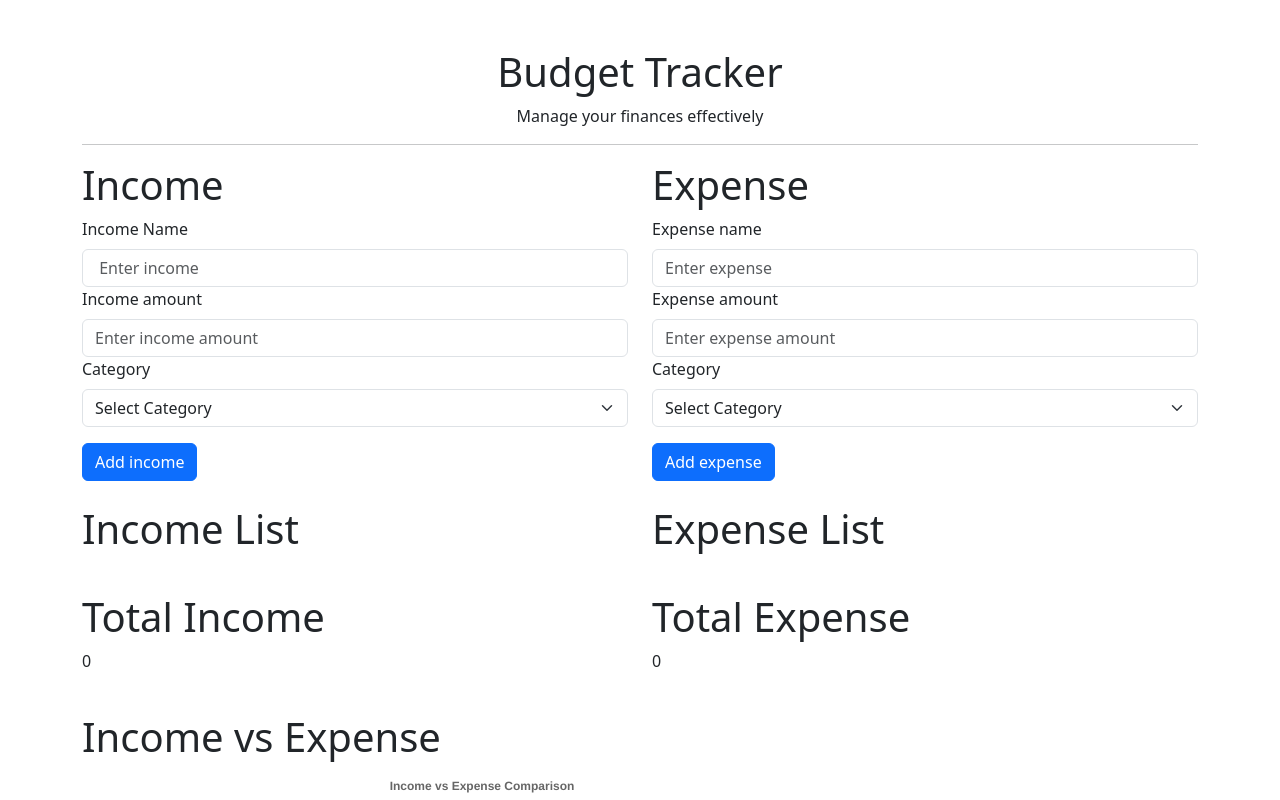
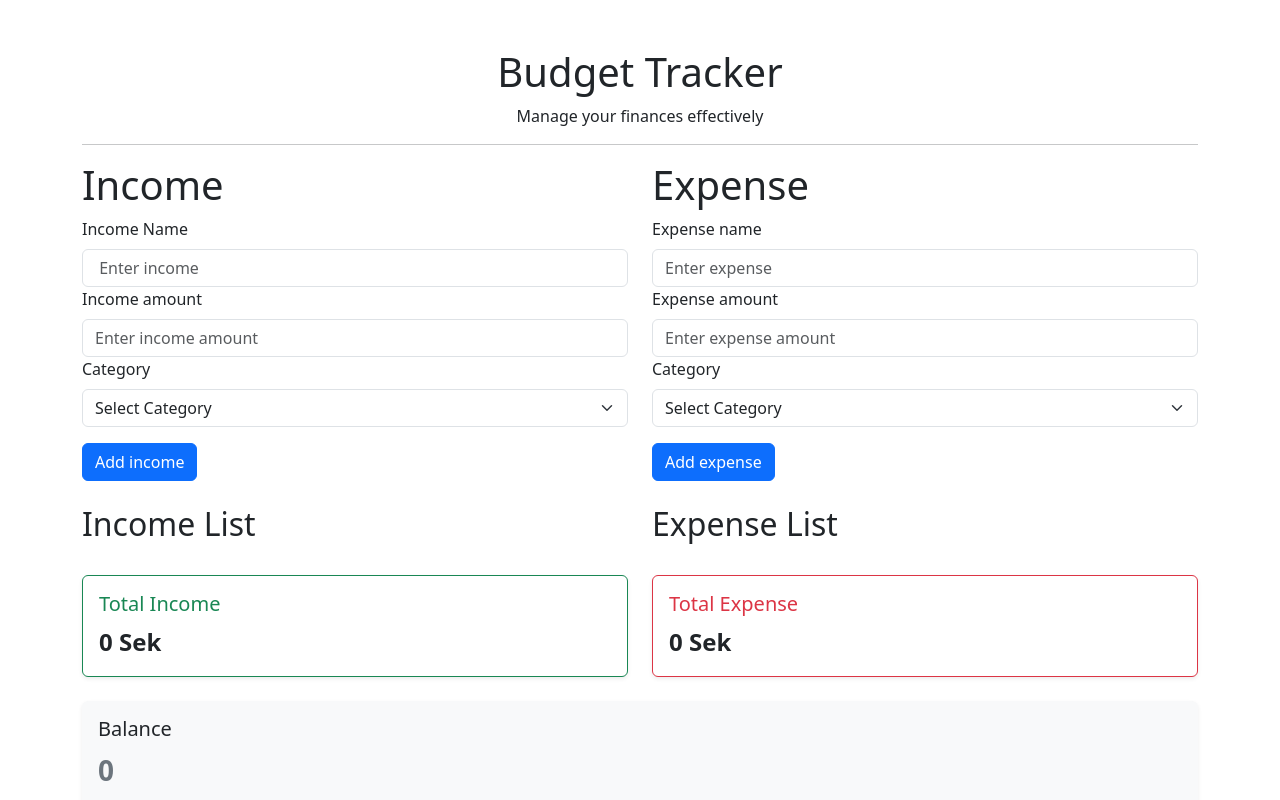
Before and after one commit to andols-dev/budget_tracker_react_typescript, a React (Vite) app: page / in a window 1280 px wide. Shown: the top 800 px of the page. Built offline with nearby package versions, Linux system fonts and the light colour scheme.

Commit message:
style list, add remove button and logic, style total income and total expense, add balance

```diff
--- a/src/App.tsx
+++ b/src/App.tsx
@@ -1,6 +1,7 @@
 
 import { useState, useEffect } from 'react';
-import { Button, Container, Form, Col, Row,ToastContainer, Toast } from 'react-bootstrap'
+import { Button, Container, Form,  ToastContainer, Toast,Row, Col,Card, ListGroup,Badge } from 'react-bootstrap'
+
 import { v4 as uuid } from 'uuid';
 import 'bootstrap/dist/css/bootstrap.min.css';
 import IncomeVsExpenseChart from './Components/IncomeVsExpenseChart';
@@ -188,7 +189,19 @@ function App() {
     setSelectedExpenseCategory(' ');
   };
 
+  const removeIncome = (id: string) => {
+    const updatedList = incomeList.filter(item => item.id !== id);
+    setIncomeList(updatedList)
+  }
 
+  const removeExpense = (id: string) => {
+    const updatedList = expenseList.filter(item => item.id !== id);
+    setExpenseList(updatedList);
+  }
+
+  const balance = totalIncome - totalExpense;
+
+  const balanceTextColor = balance > 0 ? 'text-success' : balance < 0 ? 'text-danger' : 'text-secondary';
   return (
     <Container className="mt-5">
       <h1 className="text-center">Budget Tracker</h1>
@@ -273,35 +286,90 @@ function App() {
 
 <Row>
   <Col md={6} className="mb-4">
-          <h1>Income List</h1>
-          <ul>
+    <h2>Income List</h2>
+    <ListGroup>
       {incomeList.map((income) => (
-              <li key={income.id}>
-                {income.name} - {income.amount} - {income.category}
-              </li>
+        <ListGroup.Item
+          key={income.id}
+          className="d-flex justify-content-between align-items-center"
+        >
+          <div>
+            <strong>{income.name}</strong> - {income.amount}{' '}
+            <Badge bg="success" className="ms-2">
+              {income.category}
+            </Badge>
+          </div>
+          <Button
+            variant="outline-danger"
+            size="sm"
+            onClick={() => removeIncome(income.id)}
+          >
+            Remove
+          </Button>
+        </ListGroup.Item>
       ))}
-          </ul>
+    </ListGroup>
   </Col>
+
   <Col md={6} className="mb-4">
-          <h1>Expense List</h1>
-          <ul>
+    <h2>Expense List</h2>
+    <ListGroup>
       {expenseList.map((expense) => (
-              <li key={expense.id}>
-                {expense.name} - {expense.amount} - {expense.category}
-              </li>
+        <ListGroup.Item
+          key={expense.id}
+          className="d-flex justify-content-between align-items-center"
+        >
+          <div>
+            <strong>{expense.name}</strong> - {expense.amount}{' '}
+            <Badge bg="danger" className="ms-2">
+              {expense.category}
+            </Badge>
+          </div>
+          <Button
+            variant="outline-danger"
+            size="sm"
+            onClick={() => removeExpense(expense.id)}
+          >
+            Remove
+          </Button>
+        </ListGroup.Item>
       ))}
-          </ul>
+    </ListGroup>
   </Col>
 </Row>
 
-        <Row>
-          <Col md={6} className="mb-4">
-          <h1>Total Income</h1>
-          <p>{totalIncome}</p>
+
+<Row className="mb-4">
+  <Col md={6}>
+    <Card className="shadow-sm border-success">
+      <Card.Body>
+        <Card.Title className="text-success">Total Income</Card.Title>
+        <Card.Text className="fs-4 fw-bold">
+          {totalIncome} Sek
+        </Card.Text>
+      </Card.Body>
+    </Card>
   </Col>
-          <Col md={6} className="mb-4">
-          <h1>Total Expense</h1>
-          <p>{totalExpense}</p>
+
+  <Col md={6}>
+    <Card className="shadow-sm border-danger">
+      <Card.Body>
+        <Card.Title className="text-danger">Total Expense</Card.Title>
+        <Card.Text className="fs-4 fw-bold">
+          {totalExpense} Sek
+        </Card.Text>
+      </Card.Body>
+    </Card>
+  </Col>
+  <Col md={12} className="mt-4">
+    <Card className="shadow-sm border-0 bg-light">
+      <Card.Body>
+        <Card.Title>Balance</Card.Title>
+        <Card.Text className={`fs-3 fw-bold ${balanceTextColor}`}>
+          {balance}
+        </Card.Text>
+      </Card.Body>
+    </Card>
   </Col>
 </Row>
 
```
Lines whose indentation alone changed are shown as unchanged.
